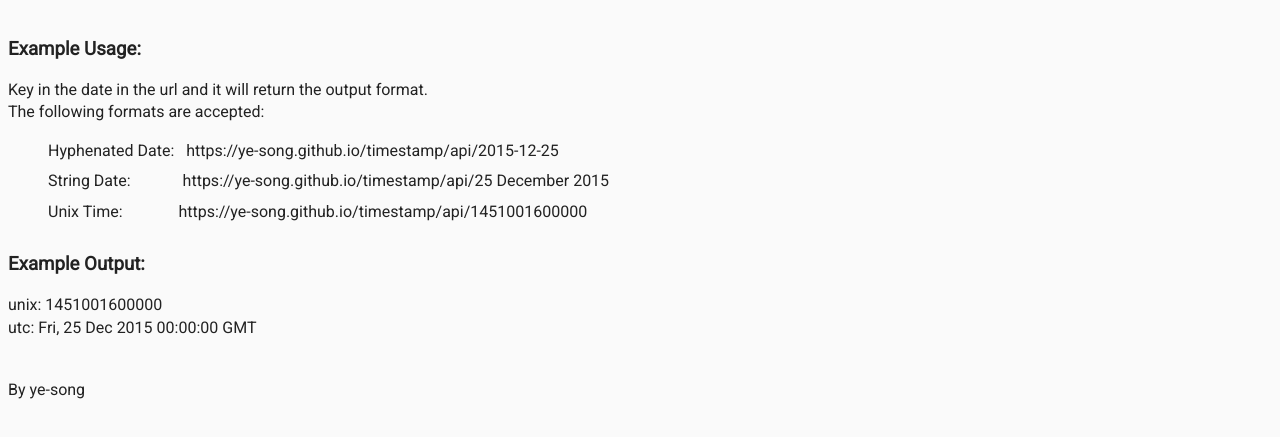
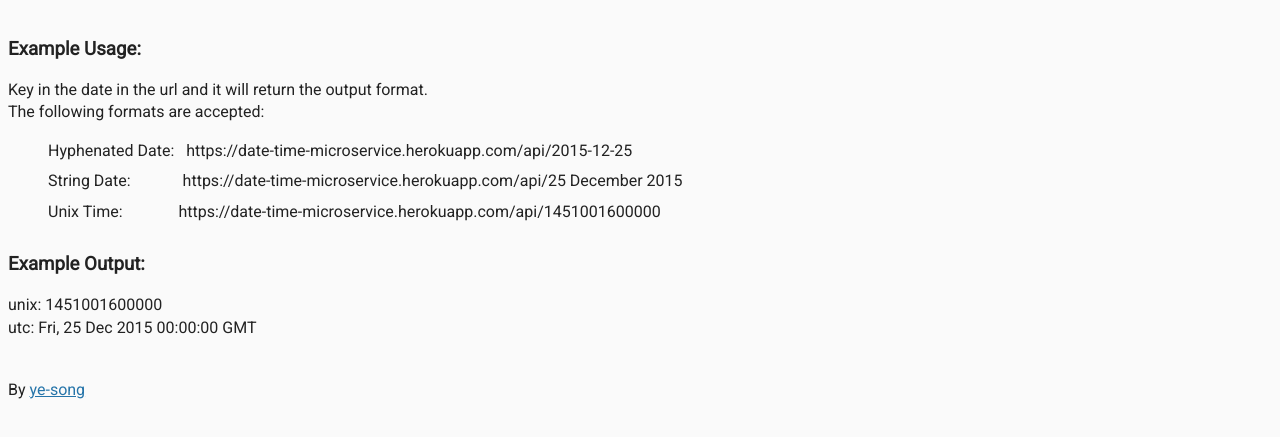
Before and after one commit to ye-song/Timestamp, a website: page views/index.html in a window 1280 px wide. Shown: the part 73-510 px from the top of the page. Drawn offline with Linux system fonts and the light colour scheme; files that its build step writes are made by us from their sources.

Commit message:
Updated index.html
Updated links and explanation on how to use app.

```diff
--- a/views/index.html
+++ b/views/index.html
@@ -16,9 +16,9 @@
         The following formats are accepted:
 
       <ul>
-        <li>Hyphenated Date: &nbsp;&nbsp;https://ye-song.github.io/timestamp/api/2015-12-25</li>
-        <li>String Date: &emsp;&emsp;&emsp;https://ye-song.github.io/timestamp/api/25 December 2015</li>
-        <li>Unix Time: &emsp;&emsp;&emsp;&nbsp;https://ye-song.github.io/timestamp/api/1451001600000</li>
+        <li>Hyphenated Date: &nbsp;&nbsp;https://date-time-microservice.herokuapp.com/api/2015-12-25</li>
+        <li>String Date: &emsp;&emsp;&emsp;https://date-time-microservice.herokuapp.com/api/25 December 2015</li>
+        <li>Unix Time: &emsp;&emsp;&emsp;&nbsp;https://date-time-microservice.herokuapp.com/api/1451001600000</li>
       </ul>
 
       <h3>Example Output:</h3>
@@ -28,7 +28,7 @@
     </div>
     <div class="footer">
       <p>
-        By ye-song
+        By <a href=https://ye-song.github.io/projects/>ye-song</a>
       </p>
     </div>
   </body>
```
